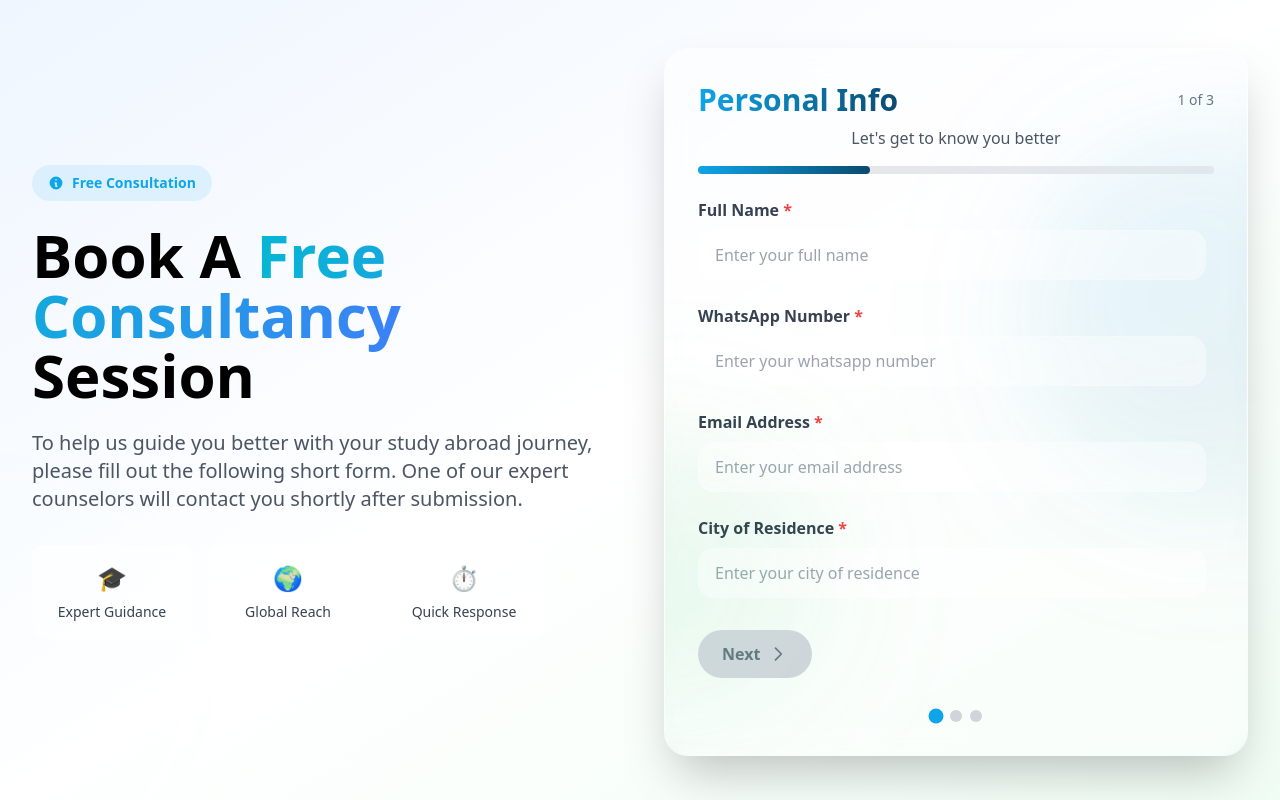
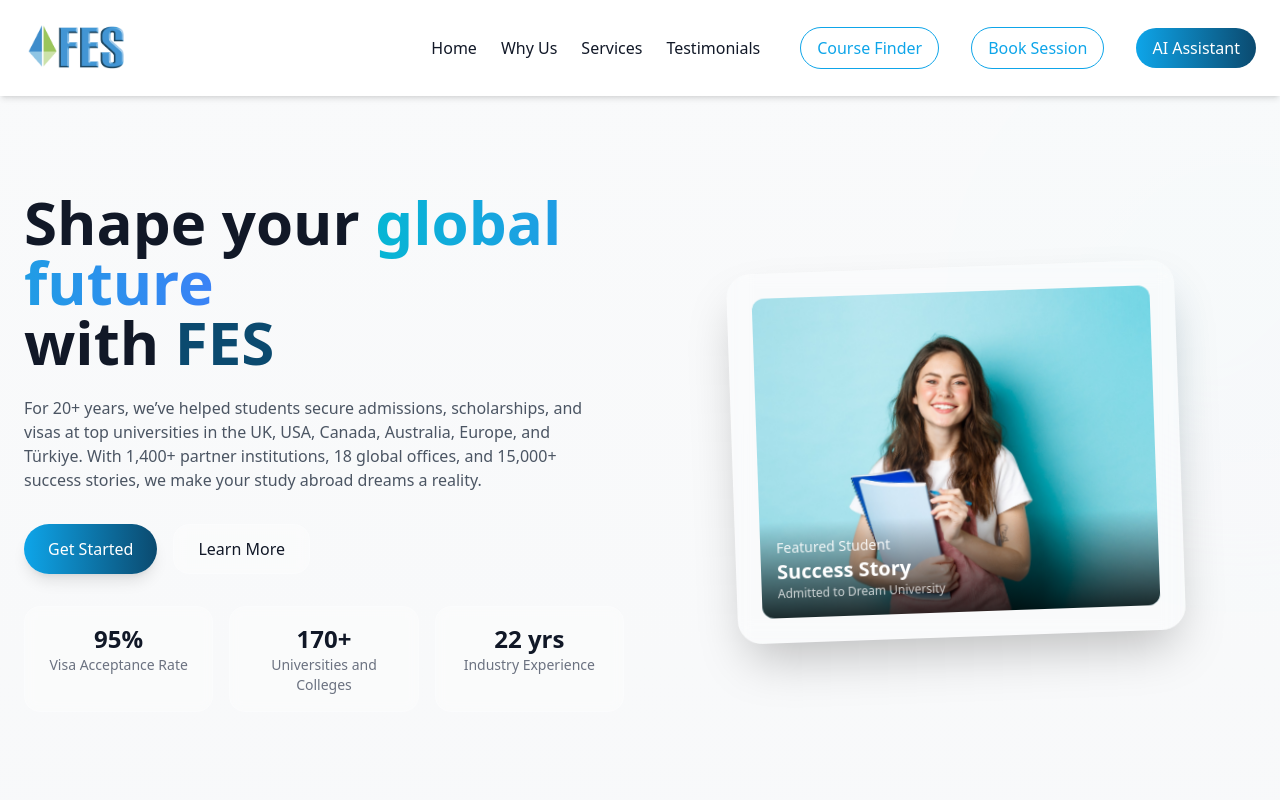
Before and after one commit to SameerRaza-2003/FES-Website-Chatbot-Proto, a React (Vite) app: page / in a window 1280 px wide. Shown: the top 800 px of the page. Built offline with nearby package versions, Linux system fonts and the light colour scheme.

Commit message:
feat: integrate book session with rest of the components

```diff
--- a/src/App.jsx
+++ b/src/App.jsx
@@ -3,6 +3,7 @@ import { BrowserRouter as Router, Routes, Route, useNavigate } from 'react-route
 import HomePage from './pages/HomePage'
 import Recommendations from './pages/Recommendations'
 import CourseFinder from './pages/CourseFinder'
+import BookSession from './pages/BookSession'
 import Navbar from './sections/Navbar/Navbar'
 
 function AppContent() {
@@ -20,6 +21,7 @@ function AppContent() {
           <Route path="/" element={<HomePage onGetStarted={() => navigate('/recommendations')} />} />
           <Route path="/recommendations" element={<Recommendations onBackToHome={() => navigate('/')} />} />
           <Route path="/course-finder" element={<CourseFinder onBackToHome={() => navigate('/')} />} />
+          <Route path="/book-session" element={<BookSession onBackToHome={() => navigate('/')} />} />
         </Routes>
       </main>
     </div>
--- a/src/main.jsx
+++ b/src/main.jsx
@@ -7,7 +7,7 @@ import BookSession from './pages/BookSession'
 
 createRoot(document.getElementById('root')).render(
   <React.StrictMode>
-    {/* <App /> */}
-    <BookSession />
+    <App />
+
   </React.StrictMode>
 )
--- a/src/sections/Navbar/Navbar.jsx
+++ b/src/sections/Navbar/Navbar.jsx
@@ -31,6 +31,12 @@ export default function Navbar() {
                   className="ml-4 px-4 py-2 rounded-full border border-fes-blue text-fes-blue hover:bg-fes-blue hover:text-white transition"
                 >
                   Course Finder
+                </Link>
+                <Link
+                  to="/book-session"
+                  className="ml-2 px-4 py-2 rounded-full border border-fes-blue text-fes-blue hover:bg-fes-blue hover:text-white transition"
+                >
+                  Book Session
                 </Link>
                 <Link
                   to="/recommendations"
@@ -72,6 +78,13 @@ export default function Navbar() {
                   Course Finder
                 </Link>
                 <Link
+                  to="/book-session"
+                  onClick={() => setOpen(false)}
+                  className="block w-full py-2 rounded-full border border-fes-blue text-fes-blue hover:bg-fes-blue hover:text-white transition text-center"
+                >
+                  Book Session
+                </Link>
+                <Link
                   to="/recommendations"
                   onClick={() => setOpen(false)}
                   className="block w-full py-2 rounded-full bg-gradient-to-r from-fes-blue to-fes-deep text-white text-center"
```
